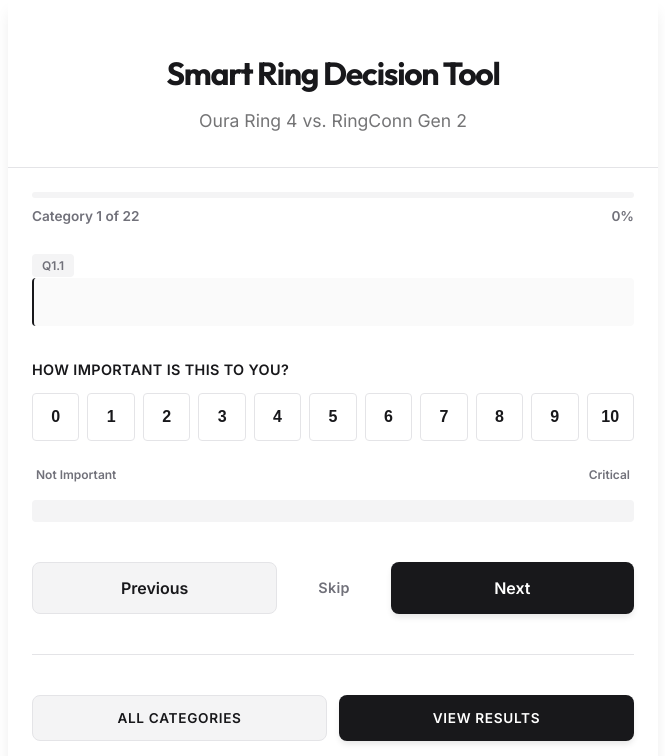
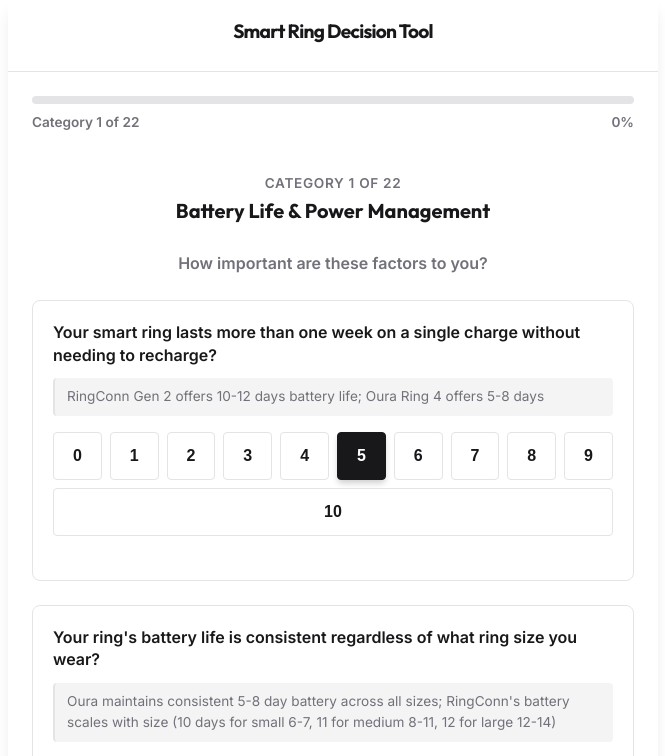
Before and after one commit to vdeaugustine/RingChooser, a plain HTML site: page index.html in a window 1280 px wide. Both pictures are taken after a click on the button "START ANALYSIS". Shown: the top 756 px of the page, without its empty margins (307-972 px from the left). Drawn offline with Linux system fonts and the light colour scheme.

Commit message:
fix: restore questionnaire functionality, navigation, and layout spacing

```diff
--- a/app.js
+++ b/app.js
@@ -99,18 +99,20 @@
   }
 
   function cleanQuestionText(text) {
-    // Remove common prefixes case-insensitively
-    var t = text;
+    if (!text) return "";
+    var t = text.trim();
     var prefixes = [
+      "How important is it to you that",
       "How important is it to you to",
-      "How important is it to you that",
       "How important is it that",
+      "How important is it to",
       "How important is",
       "How much do you value",
       "How critical is",
       "How valuable is",
       "How concerned are you about",
       "How willing are you to",
+      "If you were to",
       "Do you prefer",
       "Do you have",
       "Do you need",
@@ -121,12 +123,15 @@
 
     for (var i = 0; i < prefixes.length; i++) {
       var p = prefixes[i];
-      var regex = new RegExp("^" + p + "\\s*", "i"); // Added \\s* for optional space
+      var regex = new RegExp("^" + p + "\\s*", "i");
       if (regex.test(t)) {
-        t = t.replace(regex, "");
-        // Capitalize first letter of remaining text
-        t = t.charAt(0).toUpperCase() + t.slice(1);
-        break; // Only remove one prefix
+        var result = t.replace(regex, "");
+        if (result.length > 0) {
+          t = result.charAt(0).toUpperCase() + result.slice(1);
+          // If the last character is a question mark, keep it, otherwise add one if it was a question
+          if (!t.endsWith('?') && text.includes('?')) t += '?';
+          return t;
+        }
       }
     }
     return t;
@@ -203,16 +208,17 @@
     html += '</div>'; // end category-group-container
 
     // Simplified Navigation Footer
-    html += '<div class="navigation-buttons" style="margin-top: 48px;">';
-    html += '  <button class="btn btn-secondary" onclick="app.previousCategory()">' + (currentCategoryIndex === 0 ? 'Home' : 'Previous Category') + '</button>';
-    var nextText = currentCategoryIndex === categories.length - 1 ? 'Finish Analysis' : 'Next Category';
-    html += '  <button class="btn btn-primary" onclick="app.nextCategory()">' + nextText + '</button>';
+    html += '<div class="navigation-buttons" style="margin-top: 48px; display: flex; gap: 12px; justify-content: center;">';
+    html += '  <button class="btn btn-secondary" style="flex: 1;" onclick="app.previousCategory()">' + (currentCategoryIndex === 0 ? 'Home' : 'Previous') + '</button>';
+    html += '  <button class="btn btn-text" style="flex: 0.5;" onclick="app.skipCategory()">Skip</button>';
+    var nextText = currentCategoryIndex === categories.length - 1 ? 'Finish' : 'Next';
+    html += '  <button class="btn btn-primary" style="flex: 1;" onclick="app.nextCategory()">' + nextText + '</button>';
     html += '</div>';
 
     // Bottom Secondary Links
-    html += '<div class="category-navigation" style="margin-top: 32px; border: none; padding-top: 0; display: flex; gap: 16px;">';
-    html += '  <button class="btn btn-text" onclick="app.showCategoryList()" style="font-size: 0.8rem;">Jump to Category</button>';
-    html += '  <button class="btn btn-text" onclick="app.viewResults()" style="font-size: 0.8rem; color: var(--text-main);">View Results Now</button>';
+    html += '<div class="category-navigation" style="margin-top: 32px; border: none; padding-top: 0; display: flex; gap: 16px; justify-content: center;">';
+    html += '  <button class="btn btn-text" onclick="app.showCategoryList()" style="font-size: 0.8rem; text-decoration: underline;">All Categories</button>';
+    html += '  <button class="btn btn-text" onclick="app.viewResults()" style="font-size: 0.8rem; color: var(--text-main); text-decoration: underline;">View Results Now</button>';
     html += '</div>';
 
     container.innerHTML = html;
@@ -546,10 +552,25 @@
       buildCategoryList();
     },
 
+    returnToQuestionnaire: function () {
+      showScreen('questionnaire-screen');
+      renderCategory();
+    },
+
+    returnToHome: function () {
+      showScreen('welcome-screen');
+      renderWelcome();
+    },
+
     jumpToCategory: function (index) {
       currentCategoryIndex = index;
       showScreen('questionnaire-screen');
       renderCategory();
+    },
+
+    skipCategory: function () {
+      // Just move to next category. Since default is 5, this effectively skips.
+      app.nextCategory();
     }
   };
 
--- a/index.html
+++ b/index.html
@@ -65,56 +65,8 @@
             <!-- Questionnaire Screen -->
             <div id="questionnaire-screen" class="screen">
                 <div class="questionnaire-content">
-                            <span id="question-id" class="question-id">Q1.1</span>
-                        </div>
-
-                        <div class="question-context">
-                            <p id="question-context"></p>
-                        </div>
-
-                        <div class="rating-container">
-                            <label>How important is this to you?</label>
-                            <div class="rating-scale">
-                                <button class="rating-btn" data-value="0" onclick="app.selectRating(0)">0</button>
-                                <button class="rating-btn" data-value="1" onclick="app.selectRating(1)">1</button>
-                                <button class="rating-btn" data-value="2" onclick="app.selectRating(2)">2</button>
-                                <button class="rating-btn" data-value="3" onclick="app.selectRating(3)">3</button>
-                                <button class="rating-btn" data-value="4" onclick="app.selectRating(4)">4</button>
-                                <button class="rating-btn" data-value="5" onclick="app.selectRating(5)">5</button>
-                                <button class="rating-btn" data-value="6" onclick="app.selectRating(6)">6</button>
-                                <button class="rating-btn" data-value="7" onclick="app.selectRating(7)">7</button>
-                                <button class="rating-btn" data-value="8" onclick="app.selectRating(8)">8</button>
-                                <button class="rating-btn" data-value="9" onclick="app.selectRating(9)">9</button>
-                                <button class="rating-btn" data-value="10" onclick="app.selectRating(10)">10</button>
-                            </div>
-                            <div class="rating-labels">
-                                <span>Not Important</span>
-                                <span>Critical</span>
-                            </div>
-                            <div class="selected-rating-display">
-                                <span id="selected-rating-text"></span>
-                            </div>
-                        </div>
-
-                        <div class="neutral-preference" id="neutral-preference" style="display: none;">
-                            <label>Which ring do you prefer for this?</label>
-                            <div class="preference-buttons">
-                                <button class="btn btn-preference" onclick="app.selectPreference('OURA')">Oura Ring 4</button>
-                                <button class="btn btn-preference" onclick="app.selectPreference('RINGCONN')">RingConn Gen 2</button>
-                                <button class="btn btn-preference" onclick="app.selectPreference('NONE')">No Preference</button>
-                            </div>
-                        </div>
-                    </div>
-
-                    <div class="navigation-buttons">
-                        <button class="btn btn-secondary" onclick="app.previousQuestion()" id="prev-btn">Previous</button>
-                        <button class="btn btn-text" onclick="app.skipQuestion()">Skip</button>
-                        <button class="btn btn-primary" onclick="app.nextQuestion()" id="next-btn">Next</button>
-                    </div>
-
-                    <div class="category-navigation">
-                        <button class="btn btn-secondary" onclick="app.showCategoryList()">All Categories</button>
-                        <button class="btn btn-primary" onclick="app.viewResults()">View Results</button>
+                    <div id="question-container">
+                        <!-- Questions and category info injected via app.renderCategory() -->
                     </div>
                 </div>
             </div>
@@ -127,7 +79,9 @@
                     <div id="category-list" class="category-list">
                         <!-- Categories will be dynamically generated -->
                     </div>
-                    <button class="btn btn-secondary" onclick="app.returnToQuestionnaire()">Back to Questionnaire</button>
+                    <div style="margin-top: 32px; text-align: center;">
+                        <button class="btn btn-secondary" onclick="app.returnToQuestionnaire()">Back to Questionnaire</button>
+                    </div>
                 </div>
             </div>
 
--- a/styles.css
+++ b/styles.css
@@ -87,13 +87,34 @@
   position: relative;
 }
 
-/* Header */
+/* Header & Navigation Spacing */
 header {
-  padding: 48px 24px 32px;
+  padding: 40px 24px;
   background: var(--background);
   color: var(--text-main);
   text-align: center;
   border-bottom: 1px solid var(--border);
+  transition: padding 0.3s ease;
+}
+
+.screen:not(.active) {
+  display: none;
+}
+
+#app:has(.screen.active:not(#welcome-screen)) header {
+  padding: 16px 24px;
+}
+
+#app:has(.screen.active:not(#welcome-screen)) .progress-container {
+  margin-bottom: 12px;
+}
+
+#app:has(.screen.active:not(#welcome-screen)) header h1 {
+  font-size: 1.2rem;
+}
+
+#app:has(.screen.active:not(#welcome-screen)) header p {
+  display: none;
 }
 
 header h1 {
@@ -103,6 +124,7 @@
   font-weight: 700;
   letter-spacing: -0.04em;
   color: var(--text-main);
+  transition: font-size 0.3s ease;
 }
 
 header p {
@@ -117,12 +139,14 @@
 .progress-container {
   padding: 24px 24px 0;
   background: var(--card-bg);
+  margin-bottom: 24px;
+  transition: margin-bottom 0.3s ease;
 }
 
 .progress-bar {
-  height: 6px;
-  background: var(--progress-bg);
-  border-radius: var(--radius-lg);
+  height: 8px;
+  background: var(--border);
+  border-radius: 4px;
   overflow: hidden;
   margin-bottom: 8px;
 }
```
